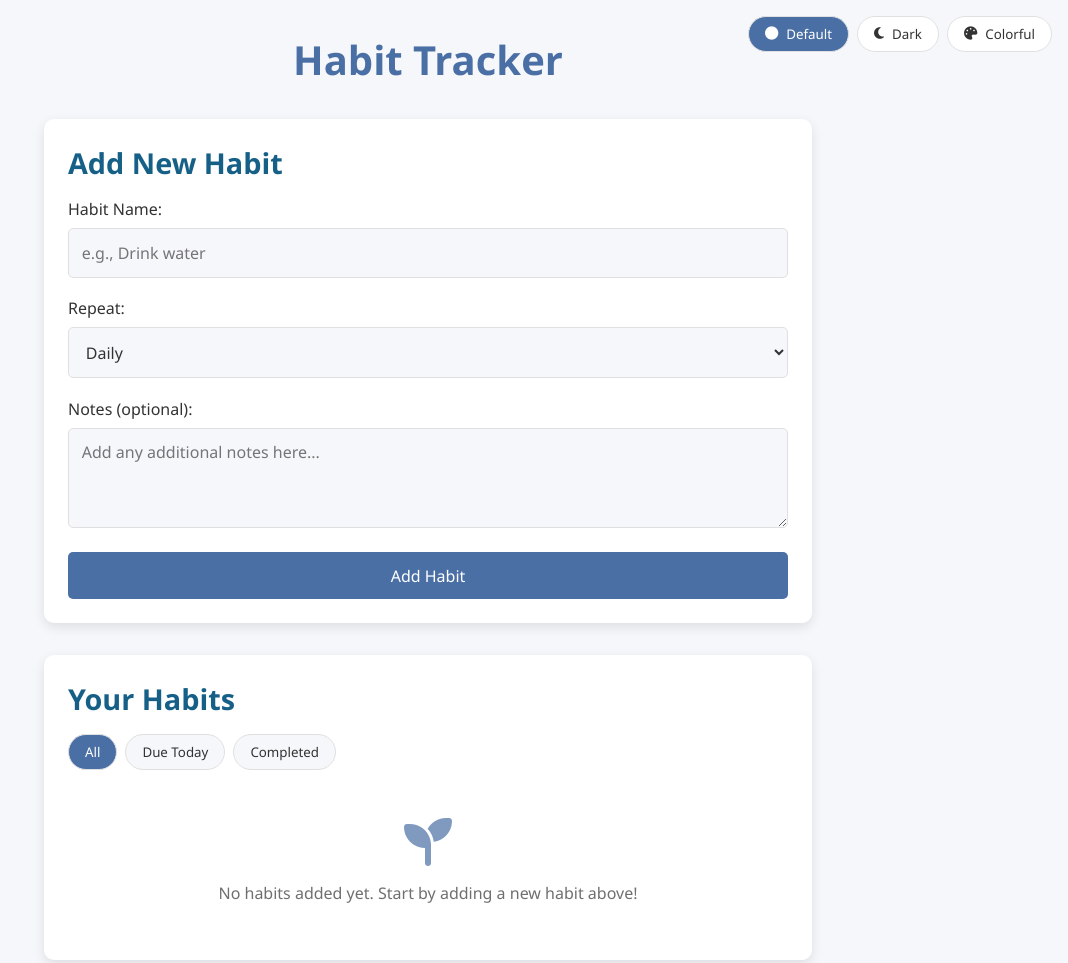
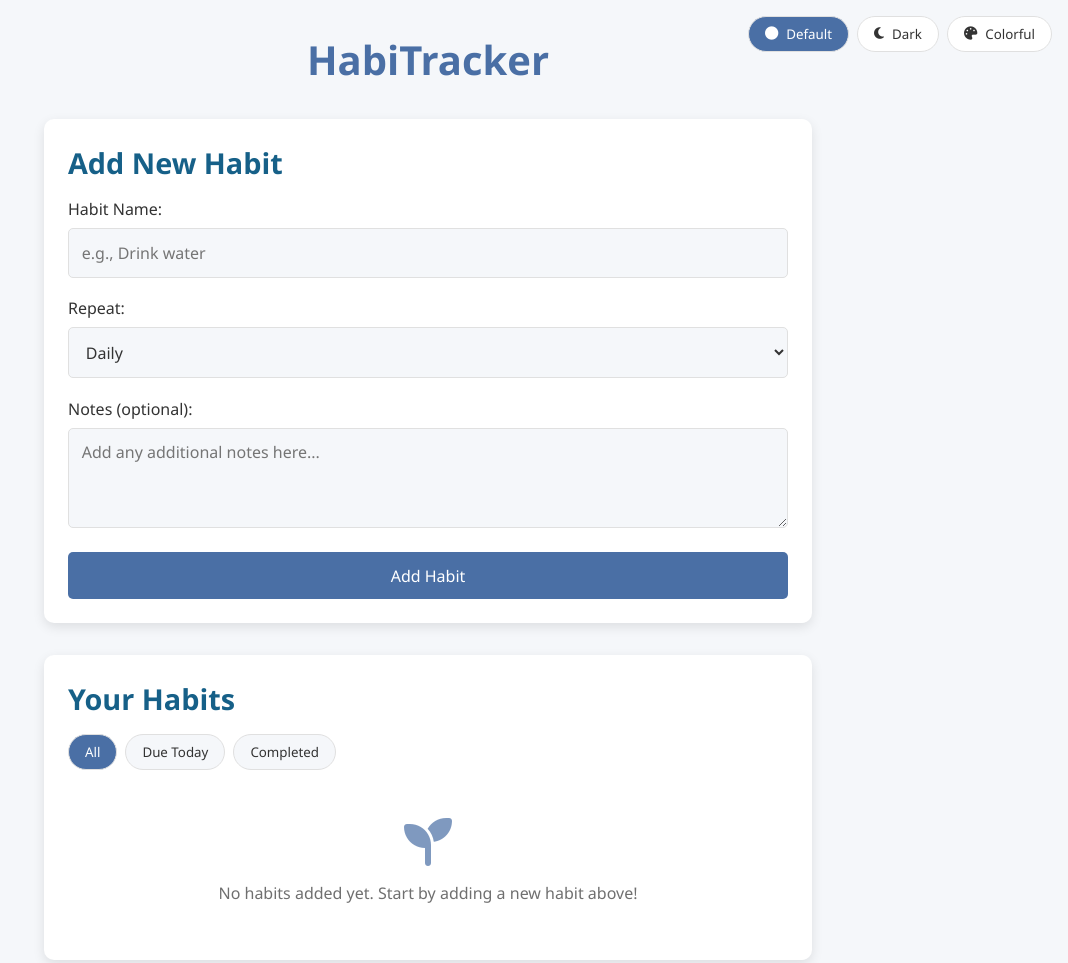
Before and after one commit to santosh610610/HabiTracker, a website built with Vite: page index.html in a window 1280 px wide. Shown: the top 963 px of the page, without its empty margins (212-1280 px from the left). Built offline with nearby package versions, Linux system fonts and the light colour scheme.

```diff
--- a/index.html
+++ b/index.html
@@ -16,7 +16,7 @@
     </div>
 
     <div class="container">
-        <h1>Habit Tracker</h1>
+        <h1>HabiTracker</h1>
 
         <div class="add-habit-container">
             <h2>Add New Habit</h2>
```
